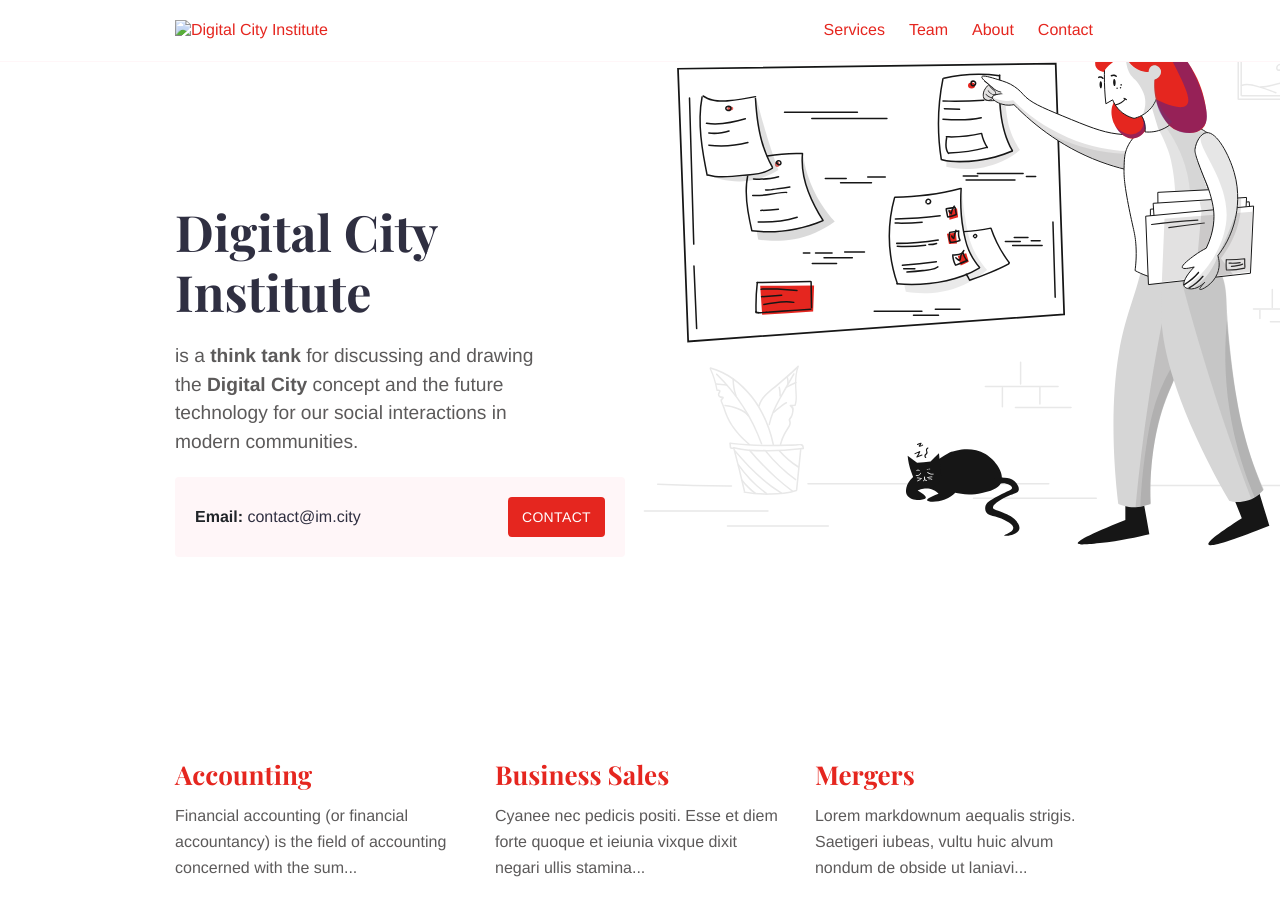
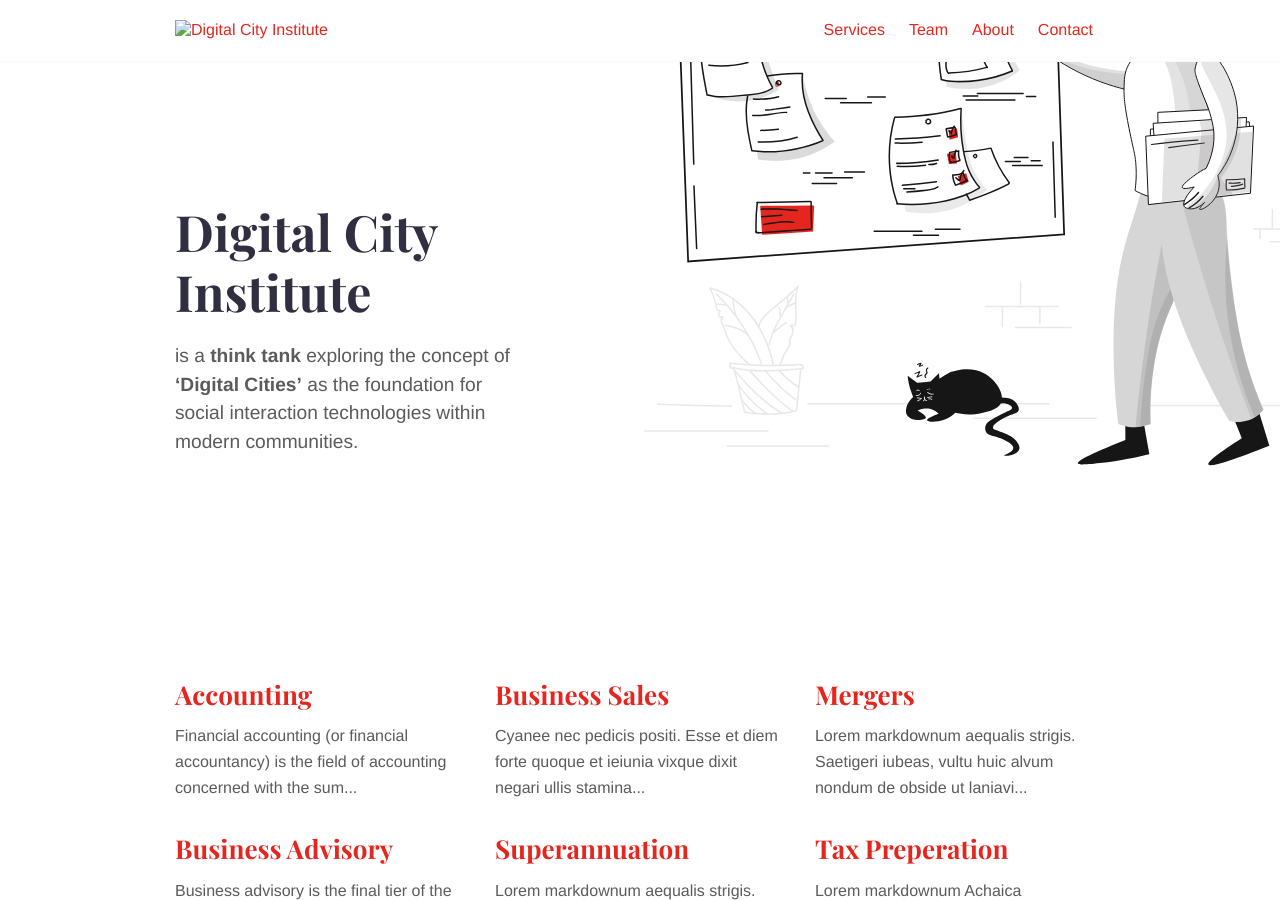
Before and after one commit to digital-societies-institute/digital-societies-institute, a Jekyll site: the page built from index.md, in a window 1280 px wide and 900 px high. Built offline with Jekyll 4.4.1, drawn with Linux system fonts in a browser that asks for light colours.

Commit message:
Initial setup - WIP

```diff
--- a/index.md
+++ b/index.md
@@ -5,9 +5,9 @@ description: Digital City Institute.
 intro_image: "images/illustrations/pointing.svg"
 intro_image_absolute: true
 intro_image_hide_on_mobile: true
-show_call_box: true
+show_call_box: false
 ---
 
 # Digital City Institute
 
-is a **think tank** for discussing and drawing the **Digital City** concept and the future technology for our social interactions in modern communities.
+is a **think tank** exploring the concept of **'Digital Cities'** as the foundation for social interaction technologies within modern communities.
```
